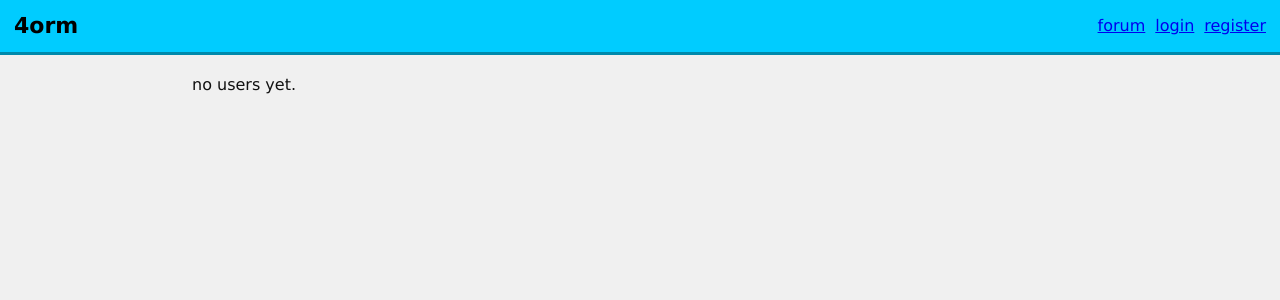
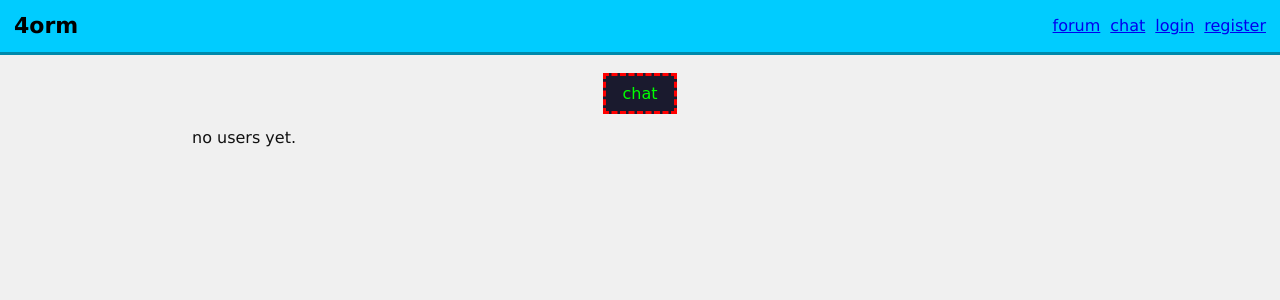
Before and after one commit to jackharrhy/4orm, a FastAPI app: page / in a window 1280 px wide. Shown: the top 300 px of the page. Run offline with FastAPI, Linux system fonts and the light colour scheme.

Commit message:
feat: add rotating-style chat button to homepage and nav

```diff
--- a/app/main.py
+++ b/app/main.py
@@ -1,5 +1,7 @@
 import contextlib
 import os
+import random as _random
+import time as _time
 from contextlib import asynccontextmanager
 
 from fastapi import FastAPI, Request
@@ -299,8 +301,57 @@ def home(request: Request):
             )
         )
 
+    _CHAT_FONTS = [
+        "monospace",
+        "cursive",
+        "fantasy",
+        "serif",
+        "Comic Sans MS, cursive",
+    ]
+    _CHAT_COLORS = [
+        "#ff0000",
+        "#00ff00",
+        "#0000ff",
+        "#ff00ff",
+        "#ffff00",
+        "#00ffff",
+        "#ff6600",
+        "#66ff33",
+    ]
+    _CHAT_BG = [
+        "#000",
+        "#111",
+        "#220022",
+        "#002200",
+        "#000033",
+        "#330000",
+        "#1a1a2e",
+    ]
+    _CHAT_BORDERS = [
+        "3px solid",
+        "3px dashed",
+        "3px double",
+        "3px dotted",
+        "3px outset",
+        "3px ridge",
+    ]
+    seed = int(_time.time()) // 300
+    rng = _random.Random(seed)
+    chat_style = (
+        f"font-family: {rng.choice(_CHAT_FONTS)}; "
+        f"color: {rng.choice(_CHAT_COLORS)}; "
+        f"background: {rng.choice(_CHAT_BG)}; "
+        f"border: {rng.choice(_CHAT_BORDERS)} {rng.choice(_CHAT_COLORS)}; "
+        f"padding: 6px 16px; text-decoration: none; display: inline-block;"
+    )
+
     return templates.TemplateResponse(
         request,
         "home.html",
-        {"cards": cards, "recent_posts": recent_posts, "me": current_user(request)},
+        {
+            "cards": cards,
+            "recent_posts": recent_posts,
+            "me": current_user(request),
+            "chat_style": chat_style,
+        },
     )
--- a/templates/base.html
+++ b/templates/base.html
@@ -23,6 +23,7 @@
       <a href="/" class="logo">4orm</a>
       <nav>
         <a href="/forum">forum</a>
+        <a href="/chat">chat</a>
         {% if me %}
           <a href="/u/{{ me.username }}">my page</a>
           <a href="/settings">settings</a>
--- a/templates/home.html
+++ b/templates/home.html
@@ -1,6 +1,9 @@
 {% extends 'base.html' %}
 {% block title %}4orm · home{% endblock %}
 {% block content %}
+  <p style="text-align: center; margin-bottom: 12px">
+    <a href="/chat" style="{{ chat_style }}">chat</a>
+  </p>
   {% if recent_posts %}
     <section class="panel" style="margin-bottom: 14px">
       <h2>recent forum activity</h2>
```
